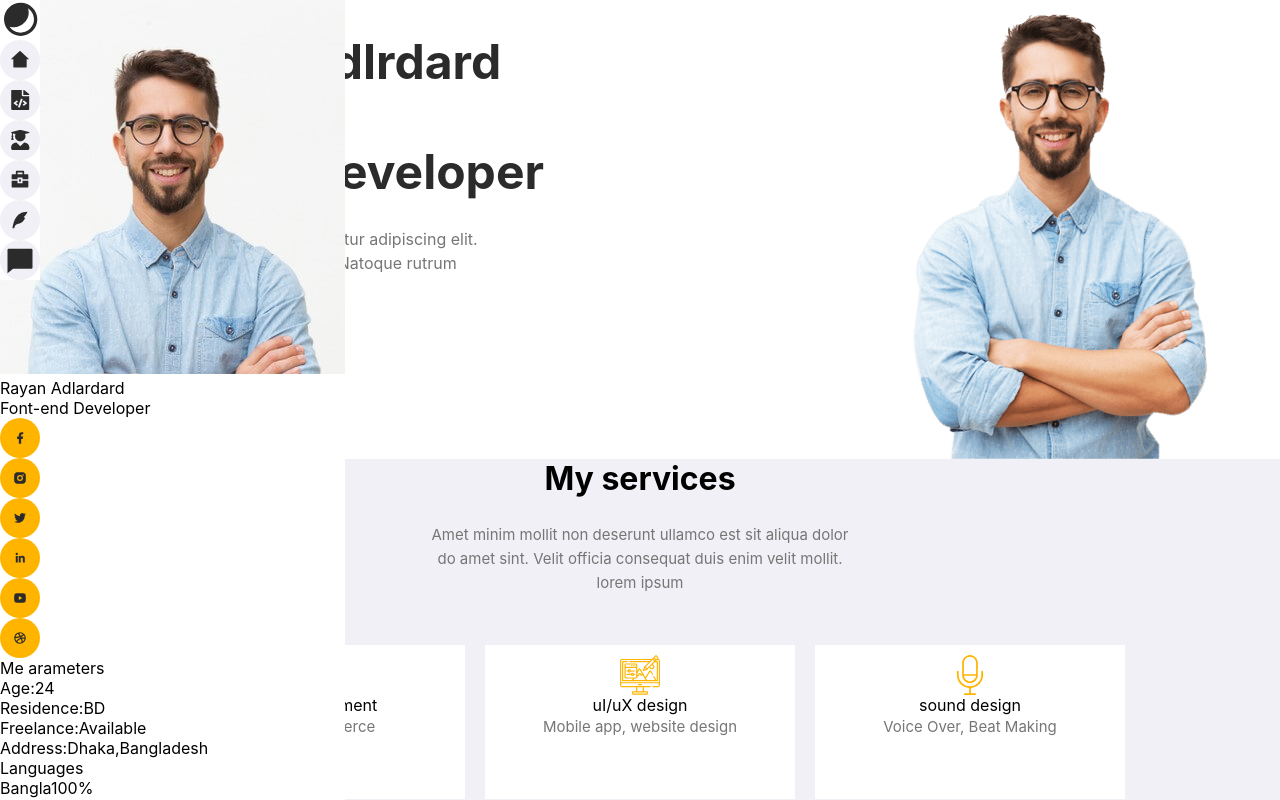
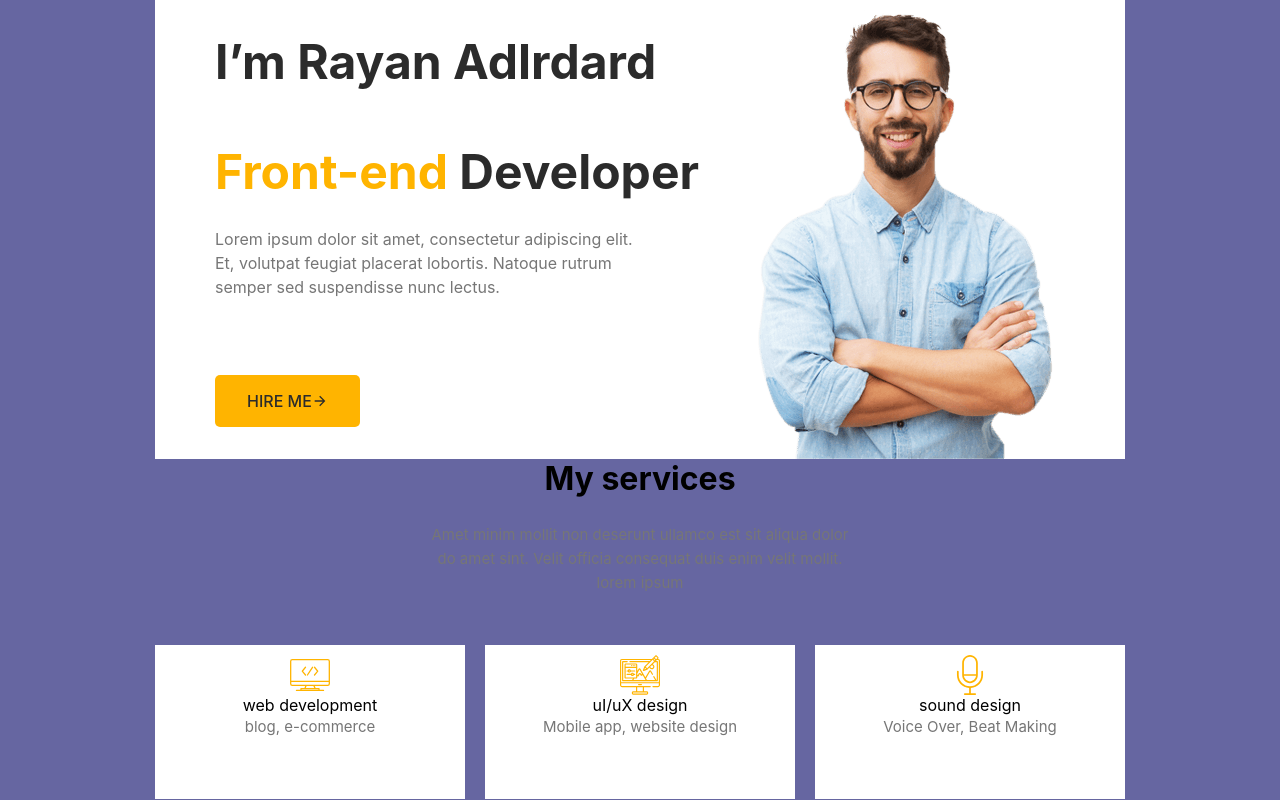
Before and after one commit to adastion/adastion-portfolio-start-project, a React app: page / in a window 1280 px wide. Shown: the top 800 px of the page. Built offline with nearby package versions, Linux system fonts and the light colour scheme.

Commit message:
Container

```diff
--- a/src/App.tsx
+++ b/src/App.tsx
@@ -10,14 +10,14 @@ import { Profile } from "./layout/header/menu_about_me/Profile";
 function App() {
   return (
     <AppStyled className="App">
-      <Profile />
+      {/* <Profile /> */}
       <Header />
       <Main />
       <FooterStyled>
         <Icon iconId={"copyright"} />
         <small>2021 All Rights Reserved.Ojjomedia</small>
       </FooterStyled>
-      <Menu />
+      {/* <Menu /> */}
     </AppStyled>
   );
 }
@@ -25,8 +25,6 @@ function App() {
 export default App;
 
 const AppStyled = styled.div`
-  background: #f0f0f6;
-  max-width: 1440px;
-  margin: 0 auto;
+  background: #6666a1;
   position: relative;
 `;
--- /dev/null
+++ b/src/components/Container.tsx
@@ -0,0 +1,7 @@
+import styled from "styled-components";
+
+export const Conatiner =styled.div`
+  max-width: 970px;
+  width: 100%;
+  margin: 0 auto;
+`;
--- a/src/components/menu/Menu.tsx
+++ b/src/components/menu/Menu.tsx
@@ -47,7 +47,7 @@ export const Menu = () => {
 const MenuStyled = styled.nav`
   background: ${Theme.colors.bg.primary};
   display: grid;
-  position: fixed;
+  /* position: absolute; */
   top: 0;
   z-index: 3;
 
--- a/src/layout/header/Header.tsx
+++ b/src/layout/header/Header.tsx
@@ -3,13 +3,16 @@ import { Menu } from "../../components/menu/Menu";
 import styled from "styled-components";
 import { Banner } from "./banner/Banner";
 import { Profile } from "./menu_about_me/Profile";
+import { Conatiner } from "./../../components/Container";
 
 export function Header() {
   return (
     <StyledHeader>
-      {/* <Profile /> */}
-      <Banner />
-      {/* <Menu /> */}
+      <Conatiner>
+        {/* <Profile /> */}
+        <Banner />
+        {/* <Menu /> */}
+      </Conatiner>
     </StyledHeader>
   );
 }
```
